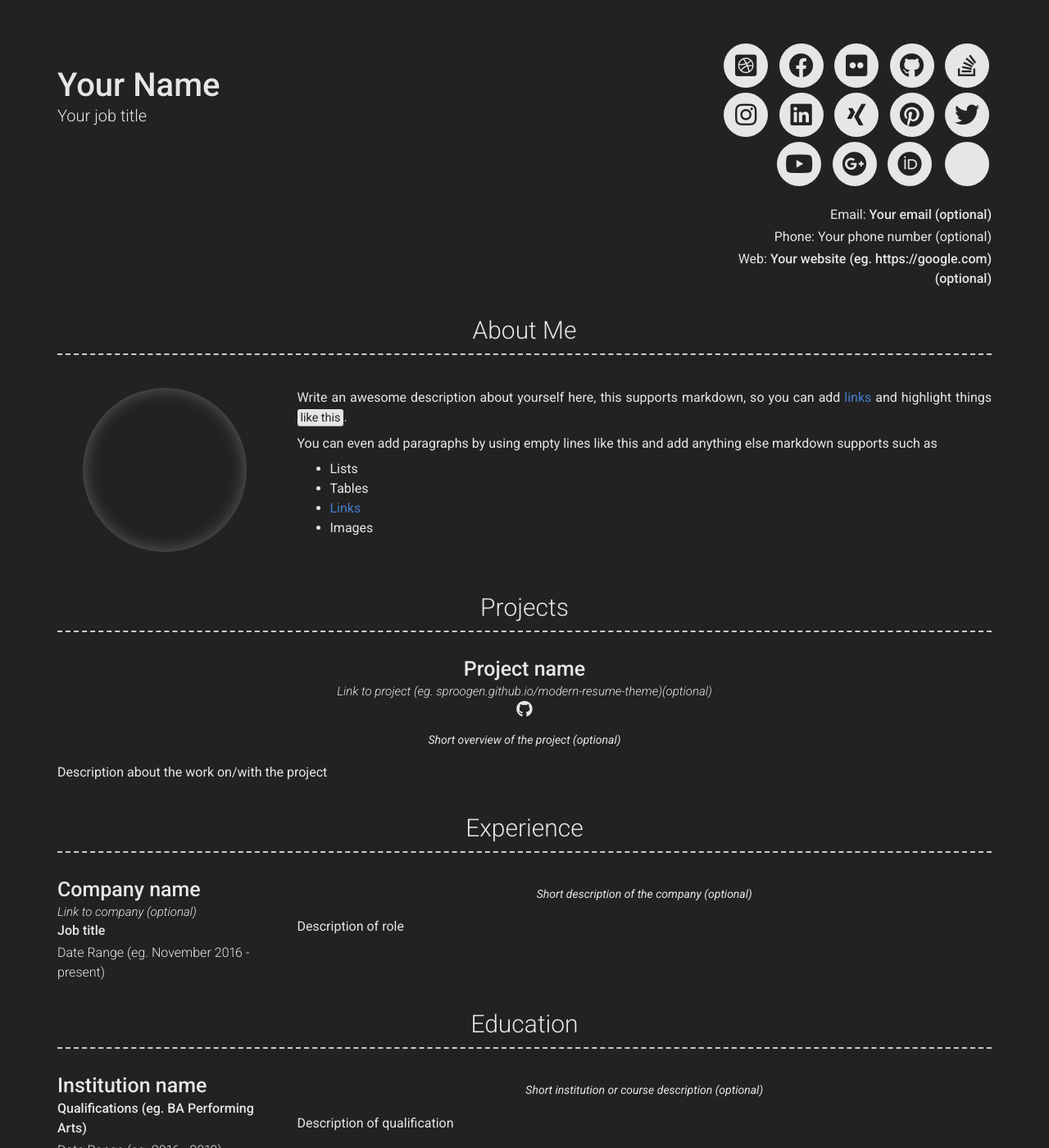
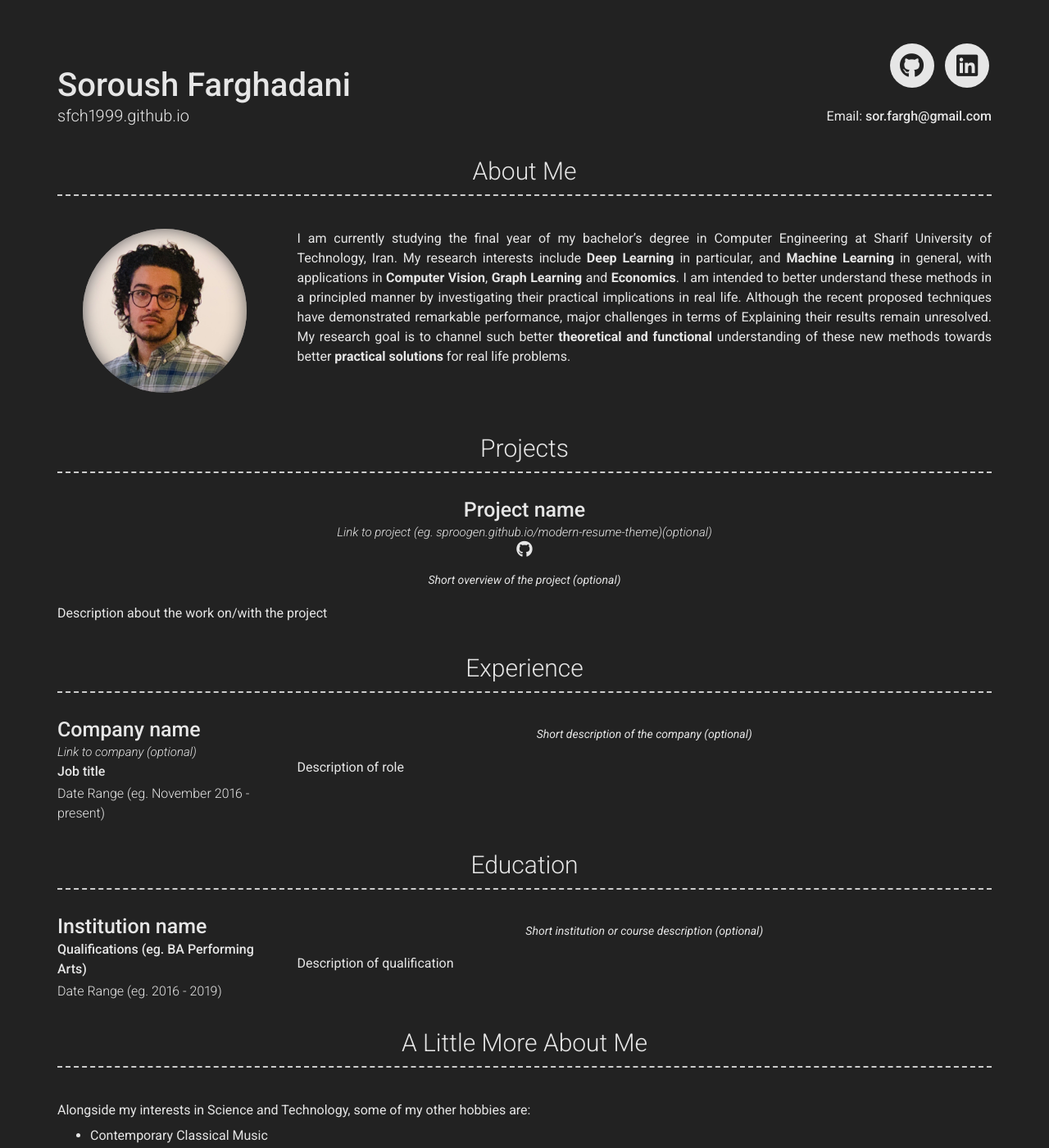
Before and after one commit to sfch1999/sfch1999.github.io, a Jekyll site: the page built from index.md, in a window 1280 px wide and 1400 px high. Shown: the whole window at 82% size. Built offline with Jekyll 4.4.1, drawn with Linux system fonts in a browser that asks for light colours; nearby versions of some CDN libraries; some of the changed text lies outside the part shown.

Commit message:
Initial commit

```diff
--- a/_config.yml
+++ b/_config.yml
@@ -3,35 +3,32 @@ repository: Git repository where your resume will be hosted, only required if yo
 # favicon: Directory of your favicon (eg. images/favicon.ico)(optional)
 
 # Personal info
-name: Your Name
-title: Your job title
-email: Your email (optional)
-phone: Your phone number (optional)
-website: Your website (eg. https://google.com)(optional)
+name: Soroush Farghadani
+title:
+email: sor.fargh@gmail.com
 
 # Dark Mode (true/false/never)
 darkmode: true
 
 # Social links
-twitter_username: jekyllrb
-github_username:  jekyll
-stackoverflow_username: "00000001"
-dribbble_username: jekyll
-facebook_username: jekyll
-flickr_username: jekyll
-instagram_username: jekyll
-linkedin_username: jekyll
-xing_username: jekyll
-pinterest_username: jekyll
-youtube_username: jekyll
-googleplus_username: +jekyll
-orcid_username: 0000-0000-0000-0000
+#twitter_username: jekyllrb
+github_username:  sfch1999
+#stackoverflow_username: "00000001"
+#dribbble_username: jekyll
+##flickr_username: jekyll
+#instagram_username: jekyll
+linkedin_username: soroush-farghadani
+#xing_username: jekyll
+#pinterest_username: jekyll
+#youtube_username: jekyll
+#googleplus_username: +jekyll
+#orcid_username: 0000-0000-0000-0000
 
 # Additional icon links
-additional_links:
-- title: Link name
-  icon: Font Awesome brand icon name (eg. fa-twitter) (https://fontawesome.com/icons?d=gallery&s=brands&m=free)
-  url: Link url (eg. https://google.com)
+# additional_links:
+# - title: Link name
+#   icon: Font Awesome brand icon name (eg. fa-twitter) (https://fontawesome.com/icons?d=gallery&s=brands&m=free)
+#   url: Link url (eg. https://google.com)
 # - title: another link
 #   icon: font awesome brand icon name (eg. fa-twitter) (https://fontawesome.com/icons?d=gallery&s=brands&m=free)
 #   url: Link url (eg. https://google.com)
@@ -44,15 +41,16 @@ additional_links:
 
 # About Section
 # about_title: About Me (Use this to override about section title)
-about_profile_image: Directory of profile image (eg. images/profile.jpg)
+about_profile_image: assets/soori.jpg
 about_content: | # this will include new lines to allow paragraphs
-  Write an awesome description about yourself here, this supports markdown, so you can add [links](http://foobar.com) and highlight things <mark>like this</mark>.
-
-  You can even add paragraphs by using empty lines like this and add anything else markdown supports such as
-    - Lists
-    - Tables
-    - <a href="google.com">Links</a>
-    - Images
+  I am currently studying the final year of my bachelor’s degree in Computer Engineering at Sharif University of Technology, Iran.
+  My research interests include **Deep Learning** in particular, and **Machine Learning** in general, with applications in **Computer Vision**, **Graph Learning** and **Economics**.
+  I am intended to better understand these methods in a principled manner by investigating
+  their practical implications in real life.
+  Although the recent proposed techniques have demonstrated remarkable performance,
+  major challenges in terms of Explaining their results remain unresolved.
+  My research goal is to channel such better **theoretical and functional** understanding of
+  these new methods towards better **practical solutions** for real life problems.
 
 # Projects Section
 # projects_title: Projects #(Use this to override about projects section title)
@@ -66,16 +64,15 @@ about_content: | # this will include new lines to allow paragraphs
 # More Section
 # more_title: A Little More About Me #(Use this to override about more section title)
 more_content: | # this will include new lines to allow paragraphs
-  This is where you can write a little more about yourself. You could title this section **Interests** and include some of your other interests.
-
-  Or you could title it **Skills** and write a bit more about things that make you more desirable, like *leadership* or *teamwork*
-
+  Alongside my interests in Science and Technology, some of my other hobbies are:
+   - Contemporary Classical Music
+   - Mountain Climbing
+   - Off-roading
 # Footer
 footer_show_references: true
 
 # Build settings
-# theme: modern-resume-theme (Use this is you are hosting your resume yourself)
-# remote_theme: sproogen/modern-resume-theme (Use this if you are hosting your resume on GitHub)
+remote_theme: sfch1999/sfch1999.github.io
 
 sass:
   sass_dir: _sass
```
Also changed, not shown: assets/soori.jpg (added), 1 other file.
